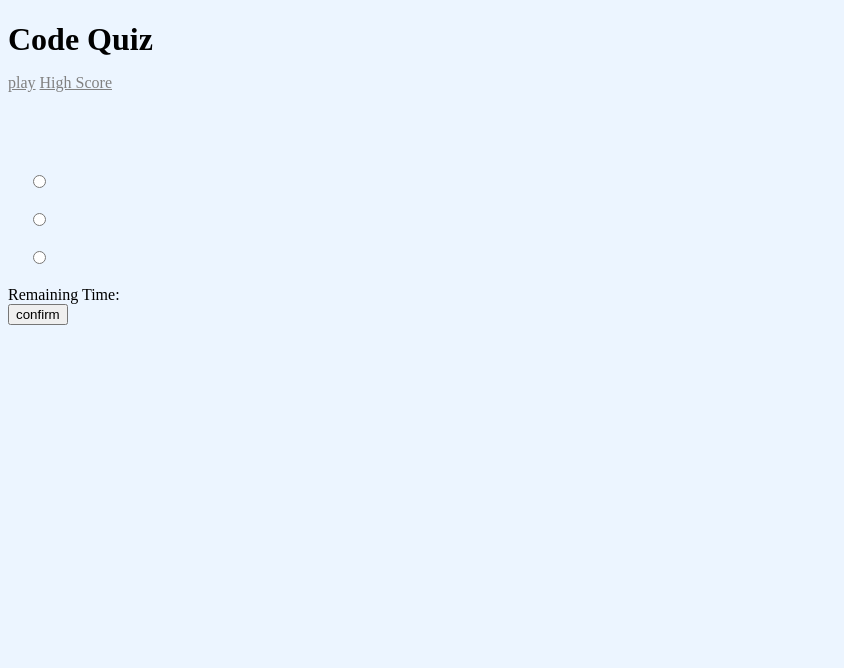
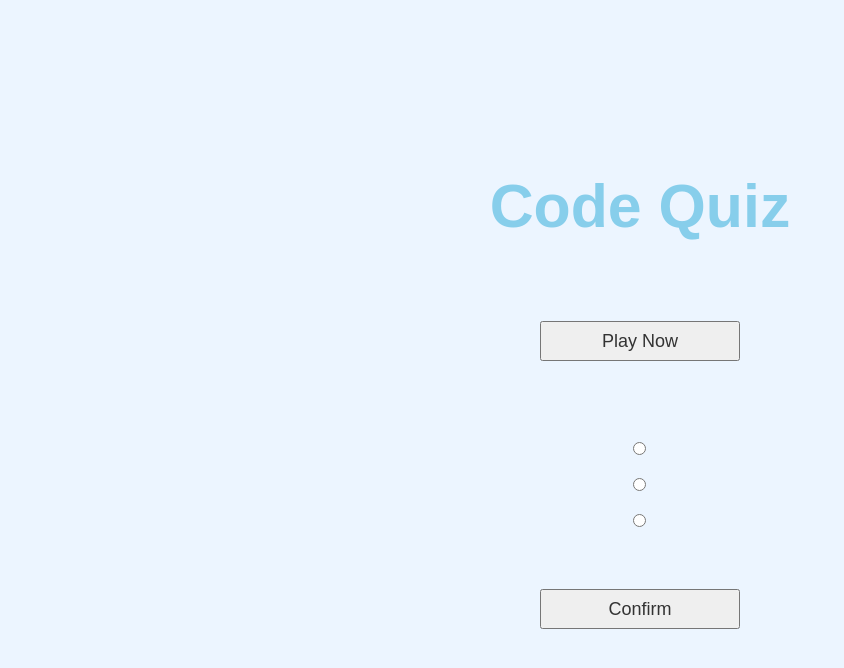
Before and after one commit to hebexu/codequiz, a plain HTML site: page index.html in a window 1280 px wide. Shown: the whole page, without its empty margins (0-844 px from the left). Drawn offline with Linux system fonts and the light colour scheme.

Commit message:
added file

```diff
--- a/index.html
+++ b/index.html
@@ -4,30 +4,38 @@
     <meta charset="UTF-8">
     <meta name="viewport" content="width=device-width, initial-scale=1.0">
     <title>Code Quiz</title>
-    <link rel="stylesheet" href="style.css">
-    <script src="script.js" type="text.javascript"></script>
+    <link rel="Stylesheet" href="style.css" />
+    <script src="script.js" type="text/javascript"></script>
 </head>
 <body>
-    <div class="container"></div>
-     <div id="home" class="flex-center flex-column"></div>
-       <h1>Code Quiz</h1>
-       <a class="btn" href="/game.html">play</a>
-       <a class="btn" href="/highscores.html">High Score</a>
+    <div class="container">
+        <div id="home" class="flex-center flex-column">
+            <h1>
+                Code Quiz</h1>
+                <div>
+                    <input id="playgame" type="button" value=" Play Now " onclick="StartQuiz();" />
+                </div>
+            <div class="quizArea">
 
-       <div class="quizArea">
-           <div id="playgame" type="button" value=" playnow " onclick="StartQuiz()"/ ></div>
-
-           <div class="Quiz">
-               <div id="quiztitle" class="qtitle"></div>
-               <div id="quizcontent" class="qcontent"></div>
-
-               <input id="qa0" type="radio" name="qa" value="0" /><span id="qv0"></span><br /><br />
-               <input id="qa1" type="radio" name="qa" value="1" /><span id="qv1"></span><br /><br />
-               <input id="qa2" type="radio" name="qa" value="2" /><span id="qv2"></span><br /><br />
-
-           </div>
-       </div>
-       <div class="remaining">Remaining Time: <span id="timeouit"></span></div>
-       <div><input id="button1" type="button" value="confirm" onclick="CheckQuiz()"/></div>
+                <div id="nowQuiz" class="Quiz" >
+                    <div id="quiztitle" class="qtitle">
+                    </div>
+                    <div id="quizcontent" class="qcontent">
+                    </div>
+                    <input id="qa0" type="radio" name="qa" value="0" /> <span id="qv0"></span><br />
+                    <br />
+                    <input id="qa1" type="radio" name="qa" value="1" /> <span id="qv1"></span><br />
+                    <br />
+                    <input id="qa2" type="radio" name="qa" value="2" /> <span id="qv2"></span><br />
+                    <br />
+                </div>
+            </div>
+            <div id="timeout" class="remaining">
+                <span ></span>
+            </div>
+            <div>
+                <input id="confirmBtn" type="button" value=" Confirm " onclick="CheckQuiz()" /></div>
+        </div>
+    </div>
 </body>
 </html>
--- a/script.js
+++ b/script.js
@@ -1,39 +1,59 @@
-var quizTitle
-var quizContent
-var quizAnswer
-var quizNumber
+//define quiz title
+var quizTitle;
+//define quiz content
+var quizContent;
+//define quiz answer
+var quizAnswer;
+//define quiz number
+var quizNumber;
 
-function BuildQuizArray(){
+//build quizarray which show  quiztitle, quiznumber, quizcontent as well as quiz right answer.
+function BuildQuizArray()
+{
+
+    //choose three questions
     quizNumber = 3;
     quizTitle = new Array("1+1=?", "2+2=?", "3+3=?");
-
+    //three options for each question
     quizContent = new Array();
     quizContent[0] = new Array("3","5","2");
     quizContent[1] = new Array("4","2","7");
     quizContent[2] = new Array("5", "6", "7");
-
+    //quiz right answer index
     quizAnswer = new Array(2, 0, 1);
-
-
 }
 
+//current question
 var nowTopic = 0;
-function StartQuiz()
-{
+
+var isStart = false;
+var correctNum = 0;
+var errorNum = 0;
+
+//click paly button
+function StartQuiz() {
+
+//create question list
     BuildQuizArray();
-
+//dispaly current question
     document.getElementById("quiztitle").innerText =quizTitle[nowTopic];
-
-
 
     document.getElementById("qv0").innerText = quizContent[nowTopic][0];
     document.getElementById("qv1").innerText = quizContent[nowTopic][1];
     document.getElementById("qv2").innerText = quizContent[nowTopic][2];
-
+//start timer
     startTimer();
+    isStart = true;
 }
 
-function checkQuiz() {
+//choose the right answer, then click confirm and verify the answer
+function CheckQuiz() {
+
+    if ( !isStart)
+    {
+        alert("Please click 'Play Now' ");
+        return;
+    }
 
     var answer = document.getElementsByName("qa");
     var value;
@@ -51,27 +71,36 @@ function checkQuiz() {
         return;
     }
 
-    if(value ==quizAnswer[nowTopic])
-    {
-    alert("Correct!");
+    if (value == quizAnswer[nowTopic]) {
+        alert("Correct!");
+        correctNum++;
     }
-    else
-    alert("Error!");
+    else {
+        alert("Error!");
+        errorNum++;
+    }
 
-selectAnswer.checked = false;
+    selectAnswer.checked = false;
 
     clearInterval(myInterval);
     nowTimer = 10;
 
     nowTopic++;
-    if (nowTopic<quizNumber)
-    StartQuiz();
+    if (nowTopic < quizNumber)
+        StartQuiz();
+    else {
+        document.getElementById("timeout").innerText = "All Quiz Completed";
+        document.getElementById("nowQuiz").innerHTML = "Number of correct answers: " + correctNum + "<br />" + "Number of error answers: " + errorNum;
+
+       // document.getElementById("nowQuiz").style.display = "none";
+    }
 }
 
 var myInterval ;
 var nowTimer = 10;
 function QuizTimer() {
-    document.getElementById("timeout").innerText = nowTimer +" s";
+
+    document.getElementById("timeout").innerText = "Remaining Time:  "+ nowTimer +" s";
     nowTimer--;
     if (nowTimer == 0) {
         clearInterval(myInterval);
@@ -84,4 +113,3 @@ function QuizTimer() {
 function startTimer() {
     myInterval = setInterval("QuizTimer()", 1000);
 }
-}
--- a/style.css
+++ b/style.css
@@ -1,47 +1,53 @@
-:root {
+:root
+{
     background-color: #ecf5ff;
     front-size: 62.5%;
 }
 
-* {
+*
+{
     box-sizing: border-box;
-    font-family: Arial, Helvetica, sans-serif
+    font-family: Arial, Helvetica, sans-serif;
     margin: 0;
-    padding: 0
-    color: #333
+    padding: 0;
+    color: #333;
 }
 
-h1,
-h2,
-h3,
-h4{
+h1, h2, h3, h4
+{
     margin-bottom: 1rem;
 }
-h1,{
-    font-size: 5.4rem;
-    color:red;
+h1
+{
+    font-size: 3.8rem;
+    color: skyblue;
     margin-bottom: 5rem;
 }
 
-h1>span{
+h1 > span
+{
     font-size: 2.4rem;
-    font-weight:500;
+    font-weight: 500;
 }
 
-h2{
+h2
+{
     font-size: 4.2rem;
     margin-bottom: 4rem;
     font-weight: 700;
 }
 
-h3{
-    font-size:2.8rem;
-    font-weight:500;
+h3
+{
+    font-size: 2.8rem;
+    font-weight: 500;
 }
 
 /* UNITLITES*/
 
-.Container {
+.container
+{
+    text-align: center;
     width: 100vw;
     height: 100vh;
     display: flex;
@@ -51,31 +57,41 @@ h3{
     margin: 0 auto;
 }
 
-a {
-    color:red;
+a
+{
+    color: red;
+    text-align: center;
 }
-    .btn{
+.btn
+{
     color: gray;
 }
 
 .qtitle
 {
-        padding:30px 0 0 0px;
-        font-size:16px;
+    padding: 30px 0 0 0px;
+    font-size: 16px;
 }
 .qcontent
 {
-        padding:20px 0 0 0px;
-        font-size:12px;
+    padding: 20px 0 0 0px;
+    font-size: 12px;
 }
-    .Remaining
+.remaining
 {
-        padding:20px 0 0 0px;
-        font-size:12px;
-        color:Red;
-
+    text-align:center;
+    padding: 20px 0 20px 0px;
+    font-size: 16px;
+    color: Red;
 }
 .quizArea
 {
-        padding: 30px 0 0 20px;
+    padding: 30px 0 0 0px;
 }
+
+#playgame, #confirmBtn
+{
+    width: 200px;
+    height: 40px;
+    font-size:18px;
+    }
```
Lines whose indentation alone changed are shown as unchanged.
